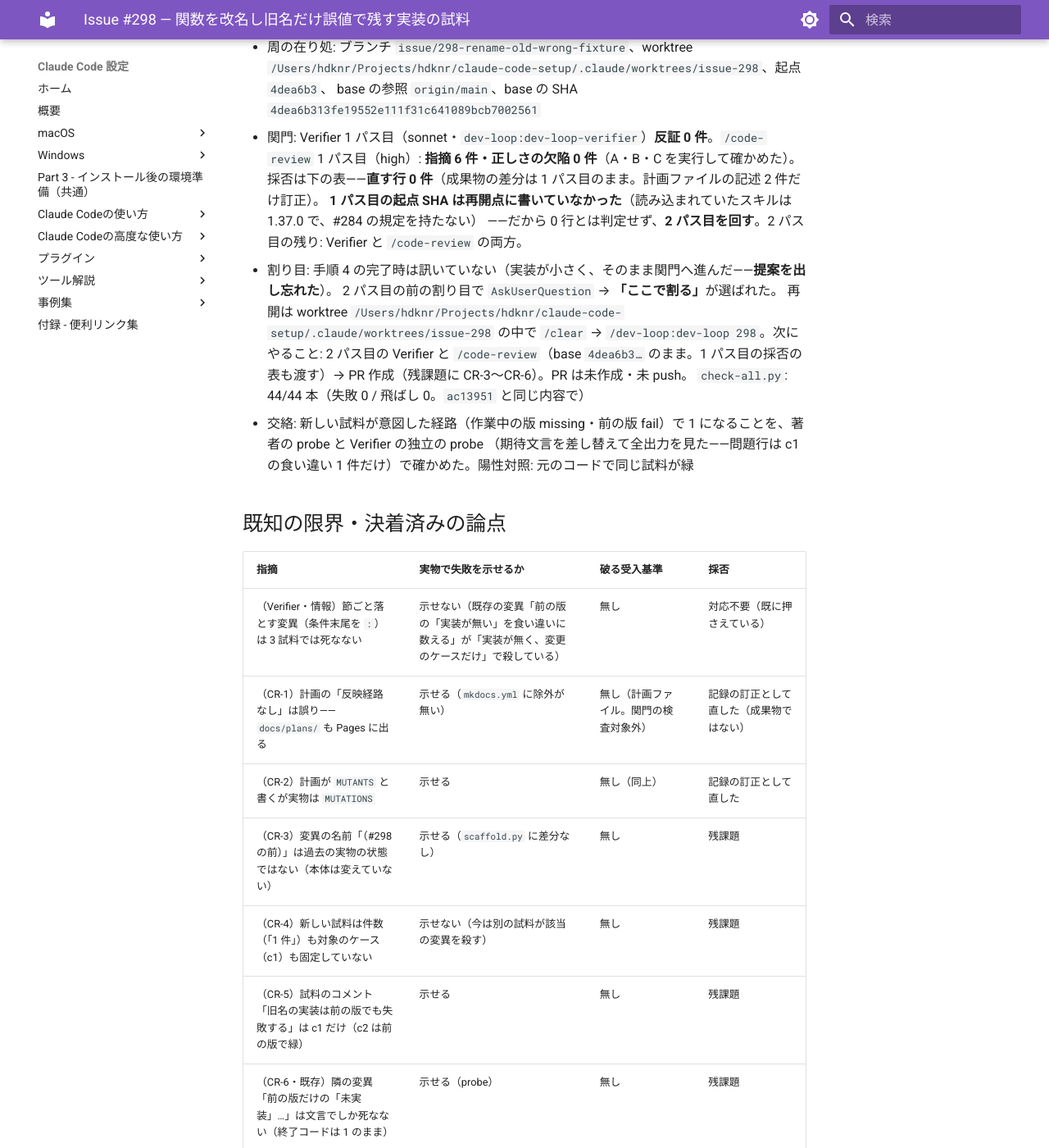
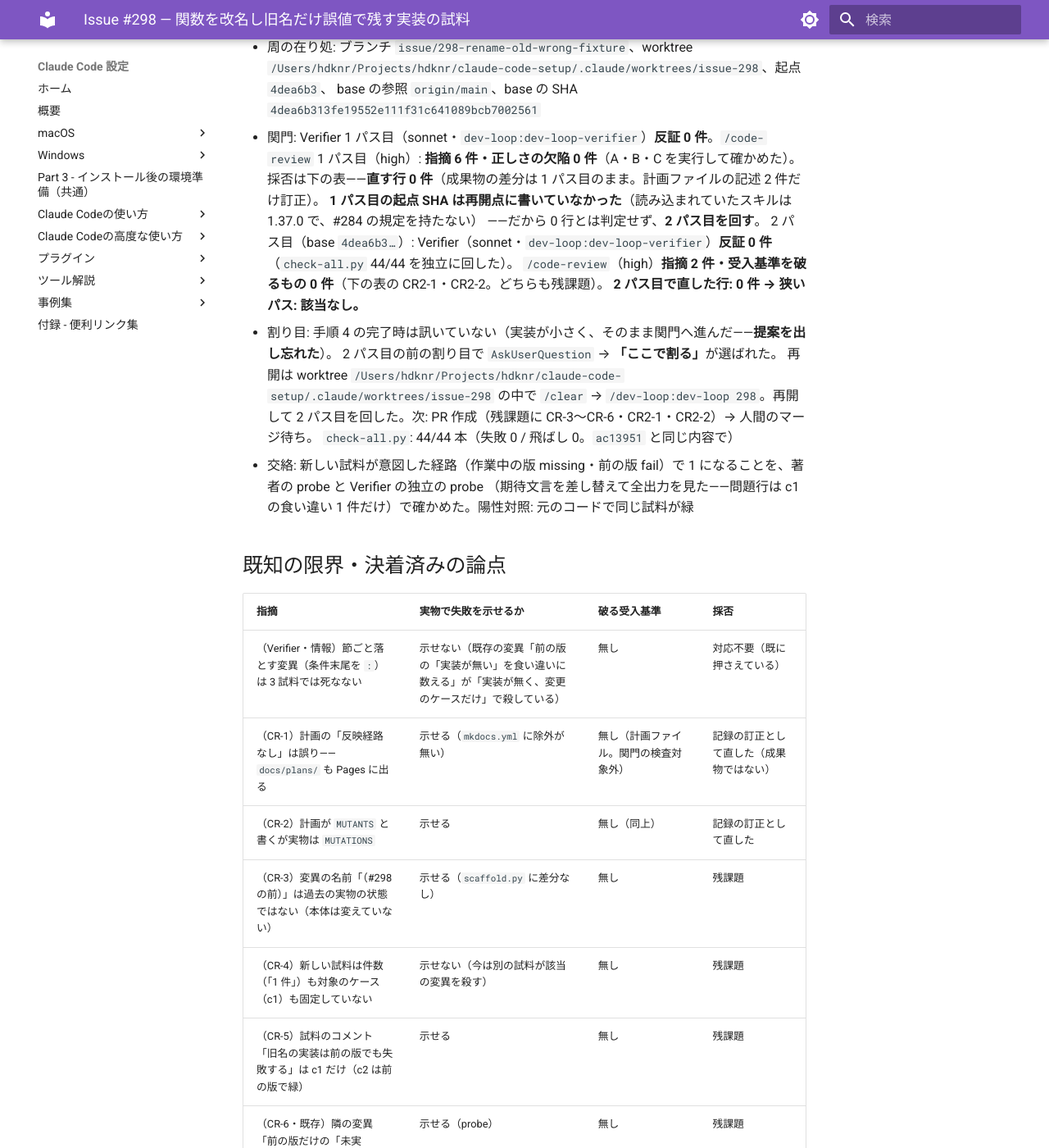
Before and after one commit to hdknr/claude-code-setup, an MkDocs documentation site: the page built from docs/plans/issue-298.md, in a window 1280 px wide and 1400 px high, scrolled down 1640 px. Shown: the whole window at 82% size. Built offline with MkDocs 1.6.1 and Material for MkDocs 9.7.7, drawn with Linux system fonts in a browser that asks for light colours; some of the changed text lies outside the part shown.

Commit message:
docs(plans): #298 の 2 パス目の関門の結果と採否を記録する
Co-Authored-By: Claude Opus 5.5 <noreply@anthropic.com>

```diff
--- a/docs/plans/issue-298.md
+++ b/docs/plans/issue-298.md
@@ -45,12 +45,14 @@ push ごとにデプロイする）。プラグインカタログには載らな
 - 関門: Verifier 1 パス目（sonnet・`dev-loop:dev-loop-verifier`）**反証 0 件**。`/code-review` 1 パス目（high）: **指摘 6 件・正しさの欠陥 0 件**（A・B・C を実行して確かめた）。
   採否は下の表——**直す行 0 件**（成果物の差分は 1 パス目のまま。計画ファイルの記述 2 件だけ訂正）。
   **1 パス目の起点 SHA は再開点に書いていなかった**（読み込まれていたスキルは 1.37.0 で、#284 の規定を持たない）
-  ——だから 0 行とは判定せず、**2 パス目を回す**。2 パス目の残り: Verifier と `/code-review` の両方。
+  ——だから 0 行とは判定せず、**2 パス目を回す**。
+  2 パス目（base `4dea6b3…`）: Verifier（sonnet・`dev-loop:dev-loop-verifier`）**反証 0 件**（`check-all.py` 44/44 を独立に回した）。
+  `/code-review`（high）**指摘 2 件・受入基準を破るもの 0 件**（下の表の CR2-1・CR2-2。どちらも残課題）。
+  **2 パス目で直した行: 0 件 → 狭いパス: 該当なし。**
 - 割り目: 手順 4 の完了時は訊いていない（実装が小さく、そのまま関門へ進んだ——**提案を出し忘れた**）。
   2 パス目の前の割り目で `AskUserQuestion` → **「ここで割る」**が選ばれた。
   再開は worktree `/Users/hdknr/Projects/hdknr/claude-code-setup/.claude/worktrees/issue-298` の中で `/clear` →
-  `/dev-loop:dev-loop 298`。次にやること: 2 パス目の Verifier と `/code-review`（base `4dea6b3…` のまま。1 パス目の採否の表も渡す）→
-  PR 作成（残課題に CR-3〜CR-6）。PR は未作成・未 push。
+  `/dev-loop:dev-loop 298`。再開して 2 パス目を回した。次: PR 作成（残課題に CR-3〜CR-6・CR2-1・CR2-2）→ 人間のマージ待ち。
   `check-all.py`: 44/44 本（失敗 0 / 飛ばし 0。`ac13951` と同じ内容で）
 - 交絡: 新しい試料が意図した経路（作業中の版 missing・前の版 fail）で 1 になることを、著者の probe と Verifier の独立の probe
   （期待文言を差し替えて全出力を見た——問題行は c1 の食い違い 1 件だけ）で確かめた。陽性対照: 元のコードで同じ試料が緑
@@ -66,3 +68,7 @@ push ごとにデプロイする）。プラグインカタログには載らな
 | （CR-4）新しい試料は件数（「1 件」）も対象のケース（c1）も固定していない | 示せない（今は別の試料が該当の変異を殺す） | 無し | 残課題 |
 | （CR-5）試料のコメント「旧名の実装は前の版でも失敗する」は c1 だけ（c2 は前の版で緑） | 示せる | 無し | 残課題 |
 | （CR-6・既存）隣の変異「前の版だけの「未実装」…」は文言でしか死なない（終了コードは 1 のまま） | 示せる（probe） | 無し | 残課題 |
+| （CR2-1）新しい試料は `--in-progress` の双子を持たず、作り直しの経路だけ「未実装」を免除する弱め方が素通りする | 示せない（素通りするのは仮想の変更で、いまのコードは正しい。probe で `--in-progress` 付きの同じ試料は元のコードで 1・B の変異で 0） | 無し（B は `got != "missing"` の変異で、それは死ぬ） | 残課題 |
+| （CR2-2・既存）変異の集計は試料の失敗理由を問わず「死んだ」と数える（構文エラーで落ちても同じ） | 示せない（今回の変異は手の probe で終了コード 0 の正規の出力で死ぬことを確認） | 無し | 残課題 |
+
+この周の起票: 0 件。
```
